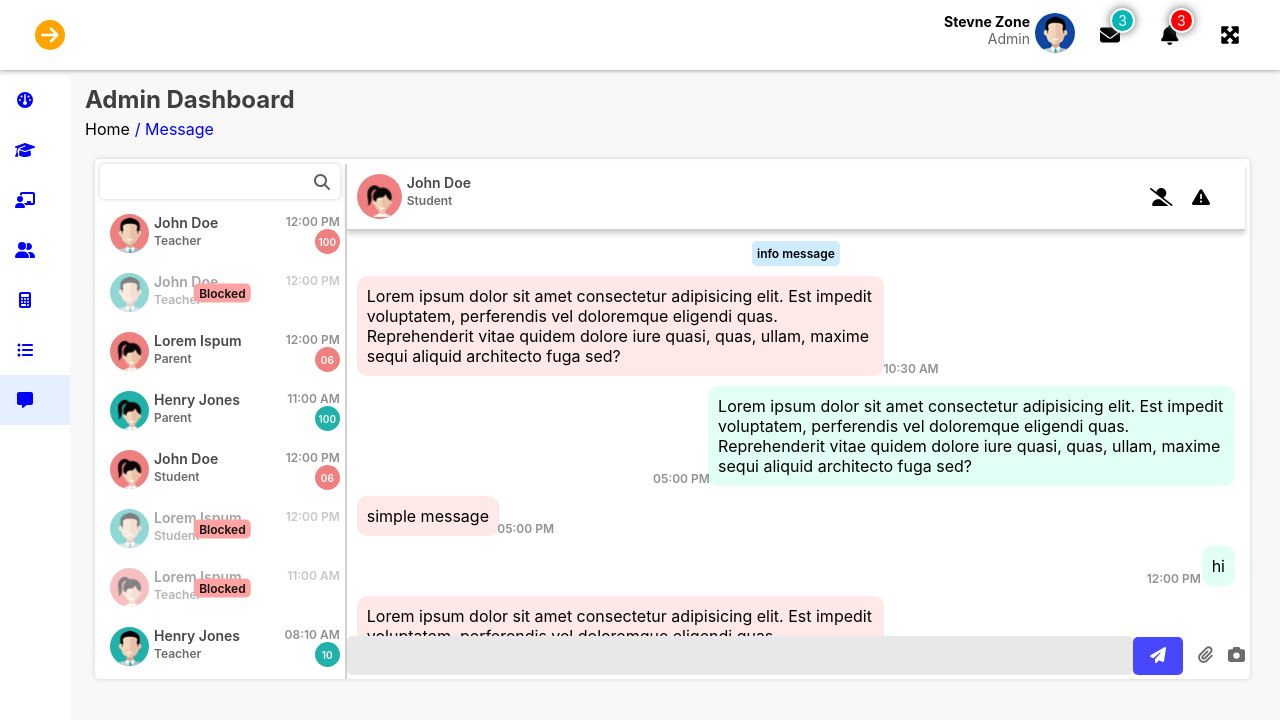
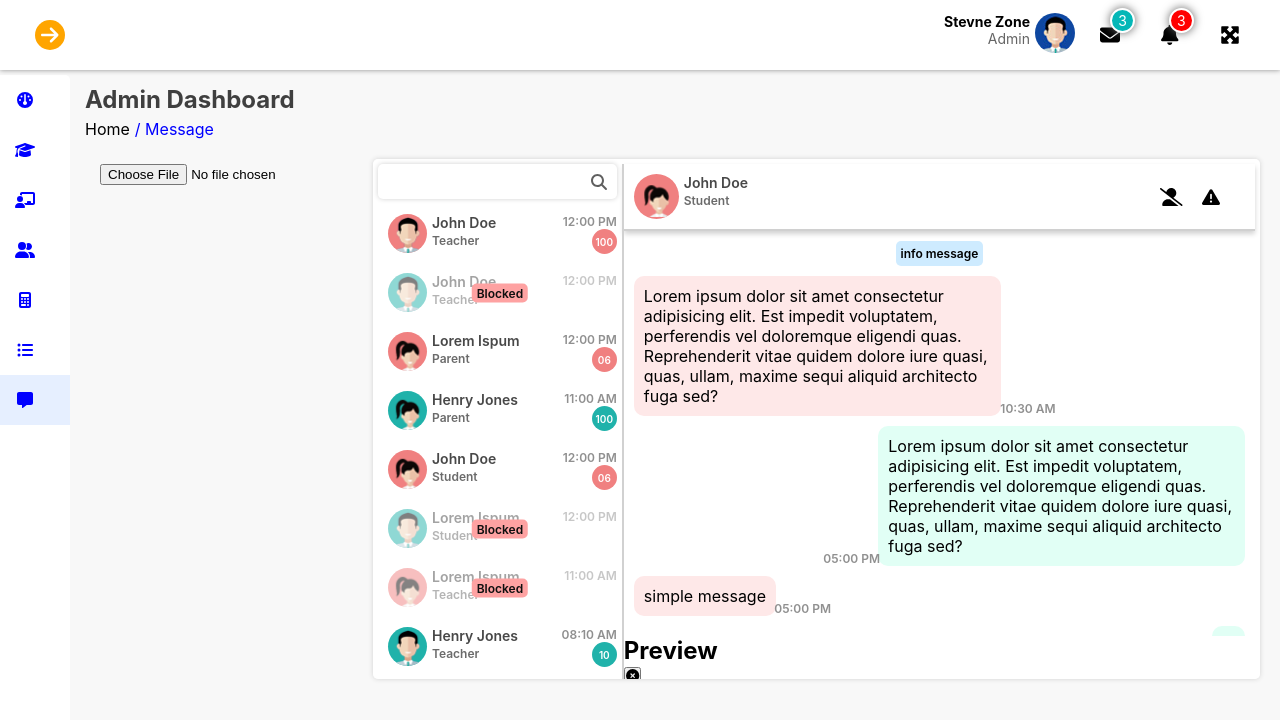
Before and after one commit to Vinoth82003/school_frontend, a React (Create React App) app: page / in a window 1280 px wide. Shown: the top 720 px of the page. Built offline with nearby package versions, Linux system fonts and the light colour scheme.

Commit message:
Adding preview for Chat

```diff
--- a/src/Components/Message.jsx
+++ b/src/Components/Message.jsx
@@ -8,6 +8,7 @@ import {
   faPaperPlane,
   faPaperclip,
   faSearch,
+  faTimesCircle,
   faTrashAlt,
   faUserAltSlash,
 } from "@fortawesome/free-solid-svg-icons";
@@ -17,8 +18,44 @@ import photo3 from "../img/student12.png";
 import photo4 from "../img/student13.png";
 
 const Message = () => {
-  const [ischat, handleChat] = useState(false);
-  // creating the contact list
+  const [isChat, setIsChat] = useState(false);
+  const [selectedFile, setSelectedFile] = useState(null);
+  const [isPreview, setPreview] = useState(false);
+  const handleFileChange = () => {
+    let inputFile = document.querySelector("#fileInput");
+    console.log(inputFile);
+    const file = inputFile.files[0];
+    setSelectedFile(file);
+    setPreview(true);
+  };
+
+  const openFile = () => {
+    let inputFile = document.querySelector("#fileInput");
+    // inputFile.style.display = "inline-block";
+    inputFile.click();
+  };
+
+  const renderFileDetails = () => {
+    if (selectedFile) {
+      return (
+        <ul className="file_details">
+          <li>
+            <h5>File Name :</h5>
+            <p className="file_name">{selectedFile.name}</p>
+          </li>
+          <li>
+            <h5>File size :</h5>
+            <p className="file_size">
+              {(selectedFile.size / (1024 * 1024)).toFixed(2)} MB
+            </p>
+          </li>
+        </ul>
+      );
+    } else {
+      return <p className="no_file">No file selected</p>;
+    }
+  };
+
   const ContactList = () => {
     let contacts = [];
     let name = ["John Doe", "Lorem Ispum", "Milly Jane", "Henry Jones"];
@@ -51,8 +88,7 @@ const Message = () => {
         <li
           key={index}
           className={`contact list `}
-          onClick={contact.cisBlocked ? null : () => handleChat(true)}
-          // {contact.cisBlocked &&  onClick={() => handleChat(false)}}
+          onClick={contact.cisBlocked ? null : () => setIsChat(true)}
         >
           {contact.cisBlocked ? (
             <span className="blocked_txt">blocked</span>
@@ -88,7 +124,6 @@ const Message = () => {
     });
   };
 
-  // creating sample message box
   const Messages = () => {
     let allMessages = [];
     const messageType = ["sent", "recieved"];
@@ -132,13 +167,19 @@ const Message = () => {
       );
     });
   };
-  // return the message component
+
   return (
     <>
       <main className="admin_page">
         <section className="chart_containers">
+          <input
+            type="file"
+            name="file"
+            id="fileInput"
+            onChange={() => handleFileChange(this)}
+          />
           <div className="message_box">
-            <div className={`inner_message_box ${ischat ? "active" : null}`}>
+            <div className={`inner_message_box ${isChat ? "active" : null}`}>
               <div className="chat_contact res-contact">
                 <div className="contact_top">
                   <div className="search">
@@ -178,7 +219,7 @@ const Message = () => {
                     </button>
                     <button
                       className="msg_opt back"
-                      onClick={() => handleChat(false)}
+                      onClick={() => setIsChat(false)}
                     >
                       <FontAwesomeIcon icon={faArrowLeft} />
                     </button>
@@ -188,6 +229,33 @@ const Message = () => {
                   <li className="msg info">info message</li>
                   <Messages />
                 </ul>
+                <div className={`preview_box ${isPreview ? "active" : null}`}>
+                  <div className="preview_header">
+                    <h2>Preview</h2>
+                    <ul className="options">
+                      <li>
+                        <button
+                          type="button"
+                          className="close"
+                          onClick={() => setPreview(false)}
+                        >
+                          <FontAwesomeIcon icon={faTimesCircle} />
+                        </button>
+                      </li>
+                    </ul>
+                  </div>
+                  <div className="preview_file">
+                    <div className="display_file">
+                      {selectedFile && (
+                        <img
+                          src={URL.createObjectURL(selectedFile)}
+                          alt="File Preview"
+                        />
+                      )}
+                    </div>
+                    {renderFileDetails()}
+                  </div>
+                </div>
                 <div className="message_send_box">
                   <div className="input_box">
                     <input type="text" id="sendMsg" className="sendMsg" />
@@ -196,7 +264,11 @@ const Message = () => {
                     </button>
                   </div>
                   <div className="msg_opts">
-                    <button type="button" className="file_input">
+                    <button
+                      type="button"
+                      className="file_input"
+                      onClick={openFile}
+                    >
                       <FontAwesomeIcon icon={faPaperclip} />
                     </button>
                     <button type="button" className="file_input">
```
